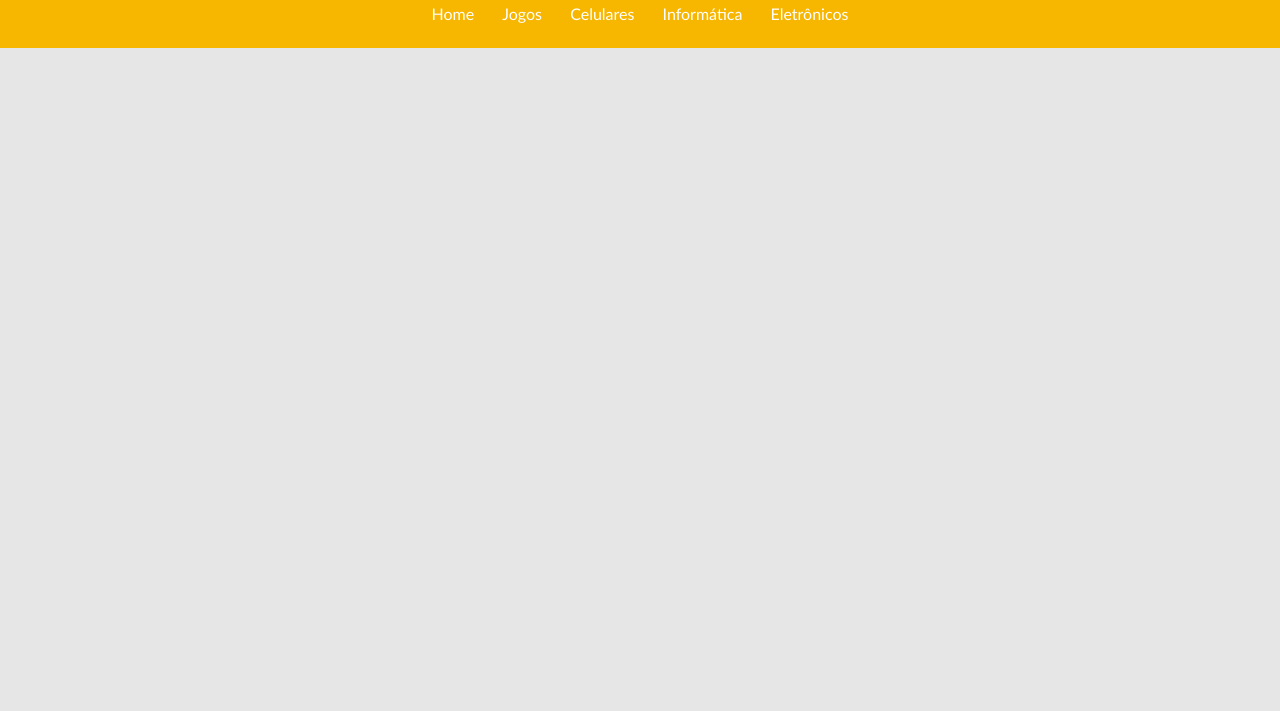
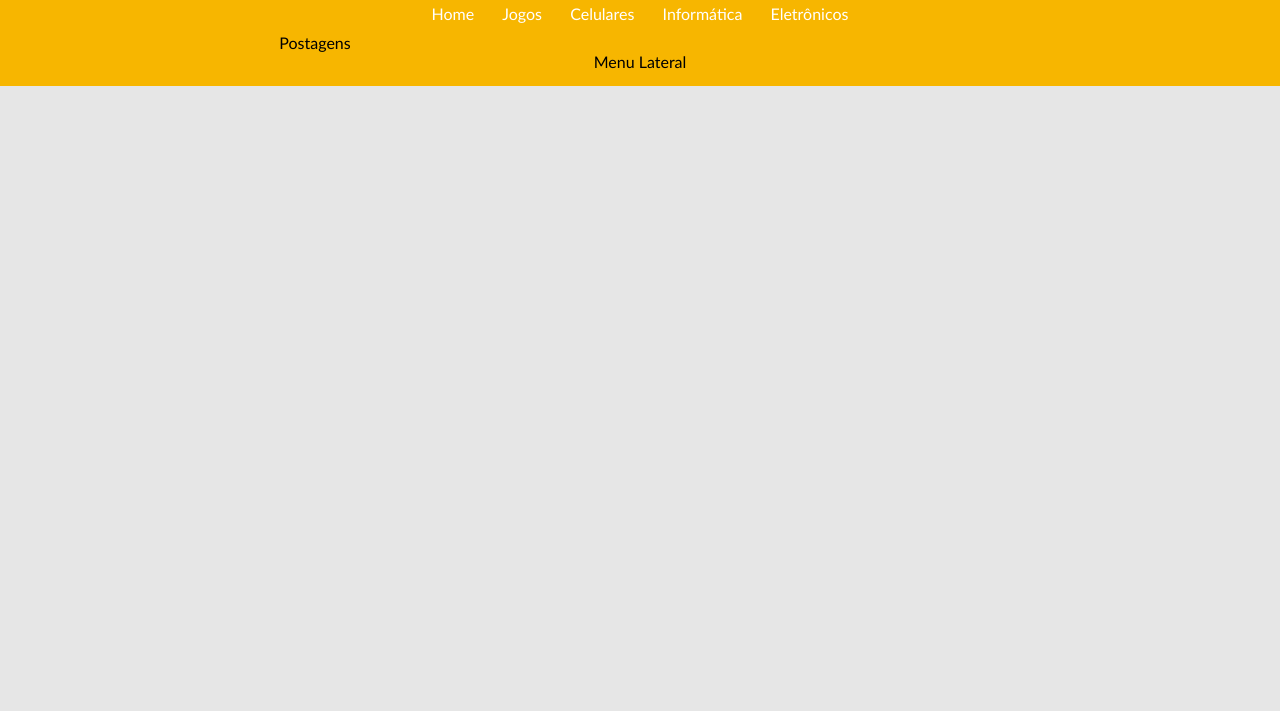
Before and after one commit to Nathanaelss/ProjetoBlog, a plain HTML site: page index.html in a window 1280 px wide. Shown: the part 89-800 px from the top of the page. Drawn offline with Linux system fonts and the light colour scheme.

Commit message:
alteracoes no espacamento

```diff
--- a/css/style.css
+++ b/css/style.css
@@ -15,6 +15,11 @@ body {
 
 #area-logo, #area-menu {
     padding: 10px;
+}
+#area-principal {
+}
+#area-postagens {
+    width: 600px;
 }
 a {
     text-decoration: none;
--- a/index.html
+++ b/index.html
@@ -17,7 +17,14 @@
                 <a href="informatica.html">Informática</a>
                 <a href="eletronicos.html">Eletrônicos</a>
             </div>
-
+        <div id="area-principal">
+            <div id="area-postagens">
+                Postagens
+            </div>
+            <div id="menu-lateral">
+                Menu Lateral
+            </div>
+        </div>
         </div>
     </body>
 </html>
```
